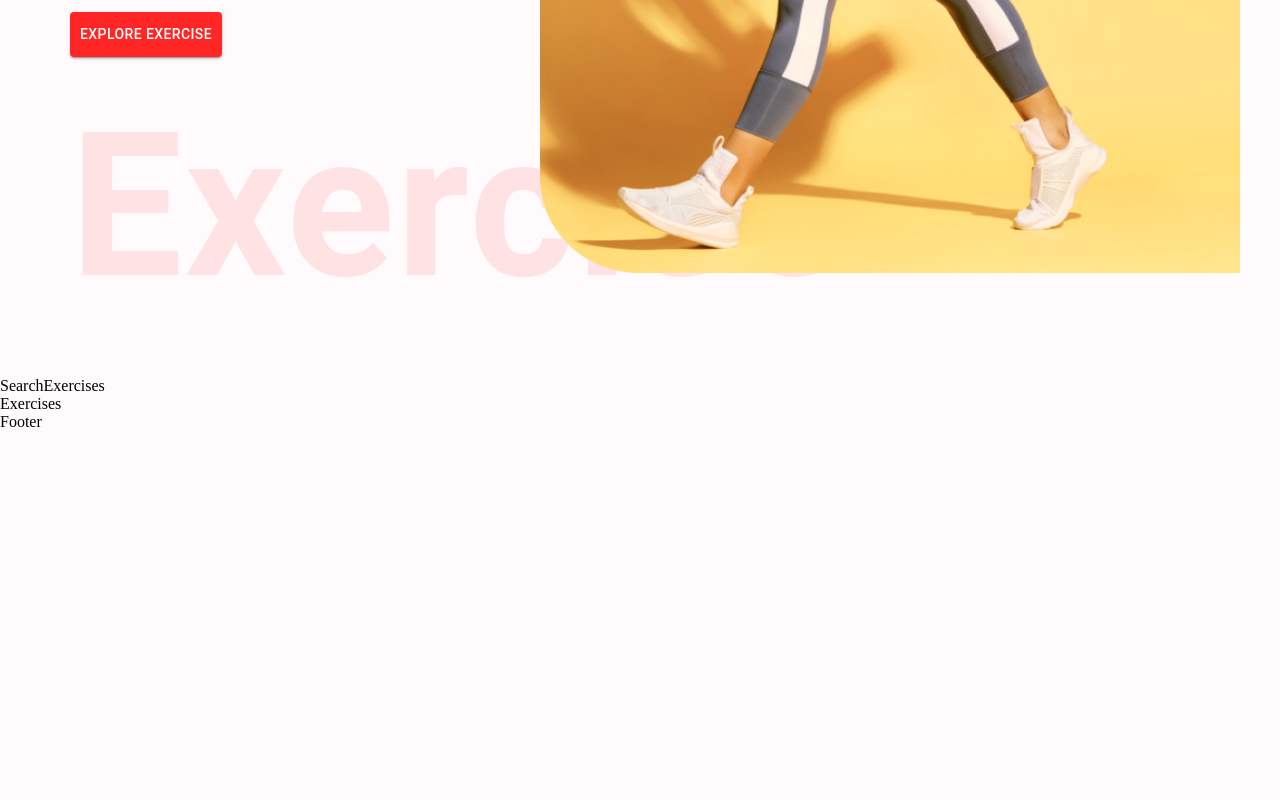
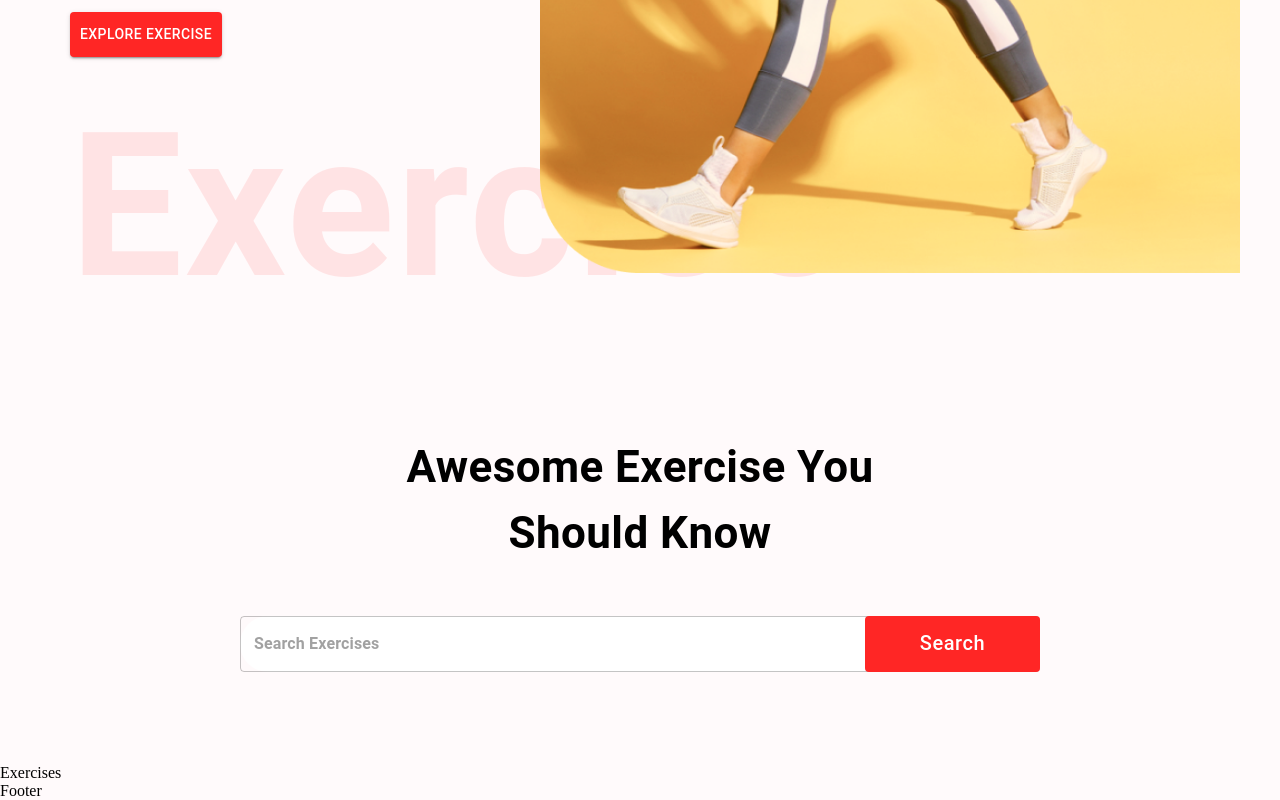
Before and after one commit to Thinh-Phung/React-Project-5, a React (Create React App) app: page / in a window 1280 px wide. Shown: the part 593-1393 px from the top of the page. Before the commit the page ends 1024 px from the top, so only its background shows below. Built offline with nearby package versions, Linux system fonts and the light colour scheme.

Commit message:
add Search Exercises

```diff
--- a/src/components/SearchExercises.js
+++ b/src/components/SearchExercises.js
@@ -1,7 +1,62 @@
-import React from "react";
-
+import React, { useEffect, useState } from "react";
+import { Box, Button, Stack, TextField, Typography } from "@mui/material";
 const SearchExercises = () => {
-  return <div>SearchExercises</div>;
+  const [search, setSearch] = useState("");
+  const handleSearch = async () => {
+    if (search) {
+      // const exerciseData = await fetchData();
+    }
+  };
+  return (
+    <Stack alignItems="center" mt="37px" justifyContent="center" p="20px">
+      <Typography
+        fontWeight={700}
+        sx={{
+          fontSize: { lg: "44px", xs: "30px" },
+        }}
+        mb="50px"
+        textAlign="center"
+      >
+        Awesome Exercise You <br />
+        Should Know
+      </Typography>
+      <Box position="relative" mb="72px">
+        <TextField
+          sx={{
+            input: {
+              fontWeight: "700",
+              border: "none",
+              borderRadius: "4px",
+            },
+            width: { lg: "800px", xs: "350px" },
+            backgroundColor: "#fff",
+            borderRadius: "40px",
+          }}
+          height="76px"
+          value={search}
+          onChange={(e) => setSearch(e.target.value.toLowerCase())}
+          placeholder="Search Exercises"
+          type="text"
+        />
+        <Button
+          className="search-btn"
+          sx={{
+            bgcolor: "#FF2625",
+            color: "#fff",
+            textTransform: "none",
+            width: { lg: "175px", xs: "80px" },
+            fontSize: { lg: "20px", xs: "14px" },
+            height: "56px",
+            position: "absolute",
+            right: "0",
+          }}
+          onClick={handleSearch}
+        >
+          Search
+        </Button>
+      </Box>
+    </Stack>
+  );
 };
 
 export default SearchExercises;
```
